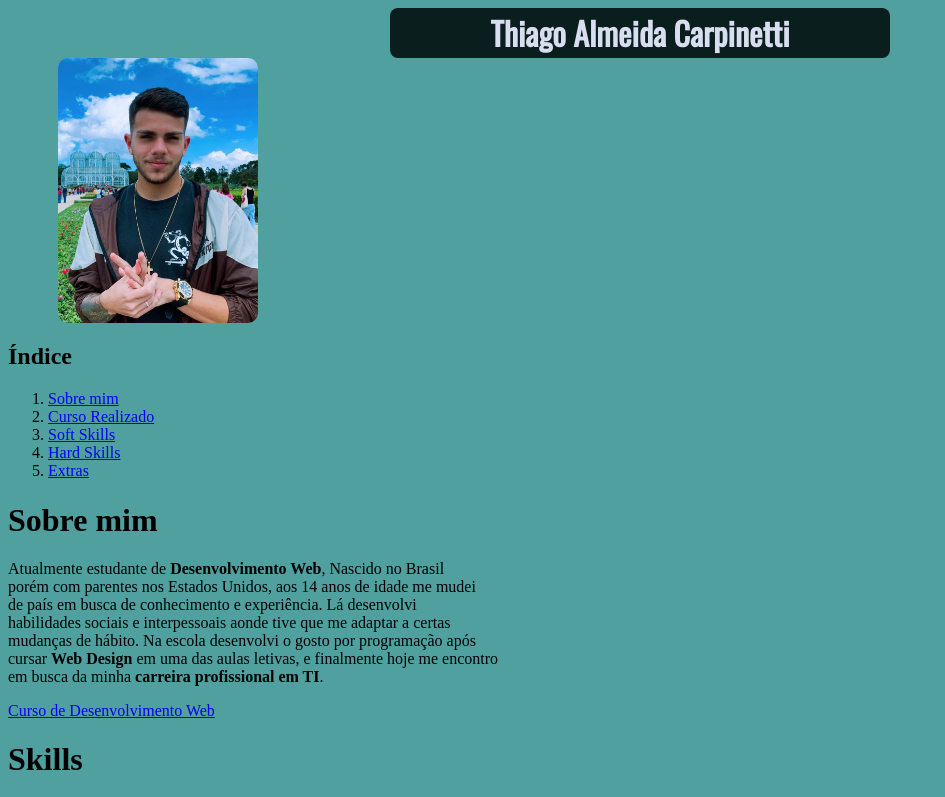
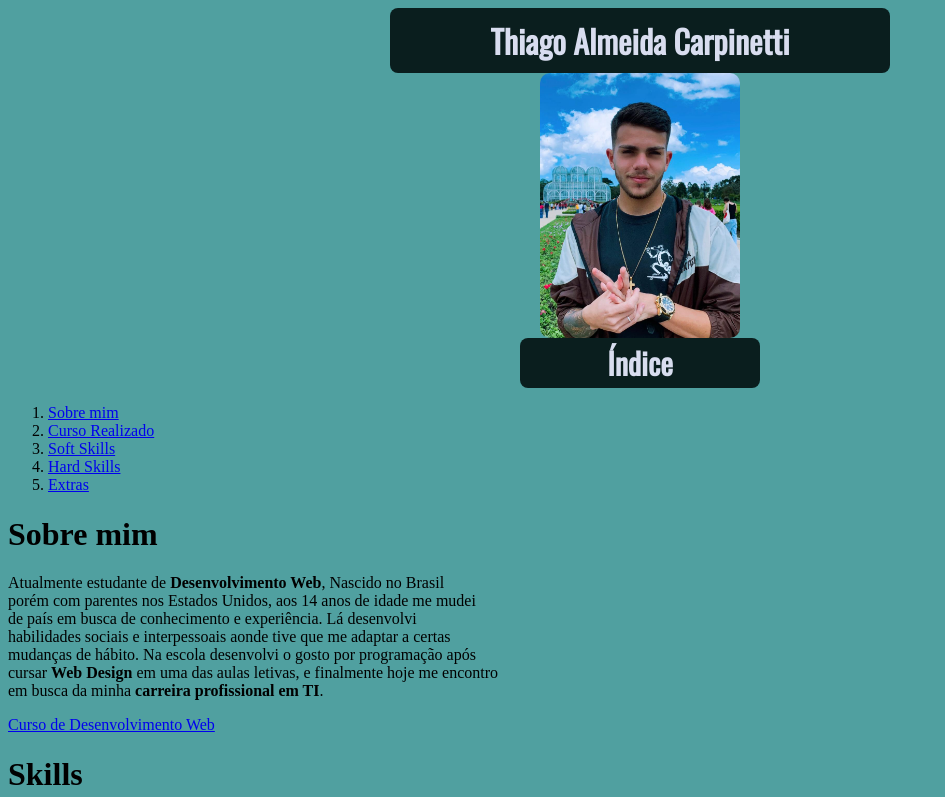
Before and after one commit to Carpinett1/Carpinett1.github.io, a plain HTML site: page index.html in a window 1280 px wide. Shown: the top 797 px of the page, without its empty margins (0-945 px from the left). Drawn offline with nearby package versions, Linux system fonts and the light colour scheme.

Commit message:
Nome e indice centralizados

```diff
--- a/index.html
+++ b/index.html
@@ -17,13 +17,23 @@
                     border-radius: 8px;
                     width:500px;
                     margin: auto;
-                    line-height: 50px;
+                    line-height: 65px;
                 }
                 #fotoperfil{
                 display: block;
-                margin-left: 50px;
-                margin-right: 450px;
+                margin: auto;
                 border-radius: 10px;
+                }
+                #indice{
+                    text-align: center;
+                    font-family: 'Oswald', sans-serif;
+                    color: #D8DDEF;
+                    background-color:rgb(10, 30, 30);
+                    border-radius: 8px;
+                    width:240px;
+                    margin: auto;
+                    line-height: 50px;
+                    font-size: 30px;
                 }
 
             </style>
@@ -33,7 +43,7 @@
 
         <img src="Imagens/Perfil2.jpeg" id="fotoperfil" alt="Foto de perfil de Thiago Carpinetti em Curitiba" width="200px">
 
-        <h2>Índice</h2>
+        <h2 id="indice">Índice</h2>
         <ol>
             <li><a href="#aboutme">Sobre mim</a></li>
             <li><a href="#link">Curso Realizado</a></li>
```
